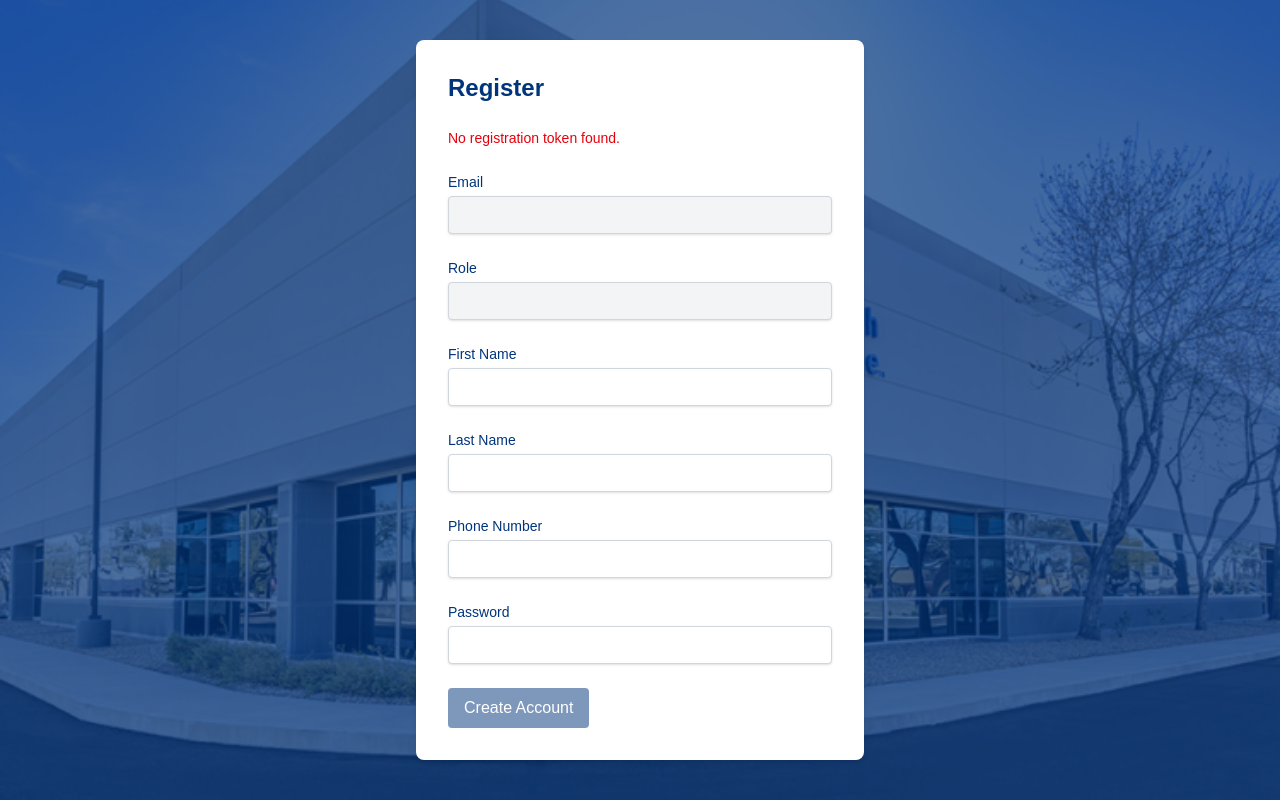
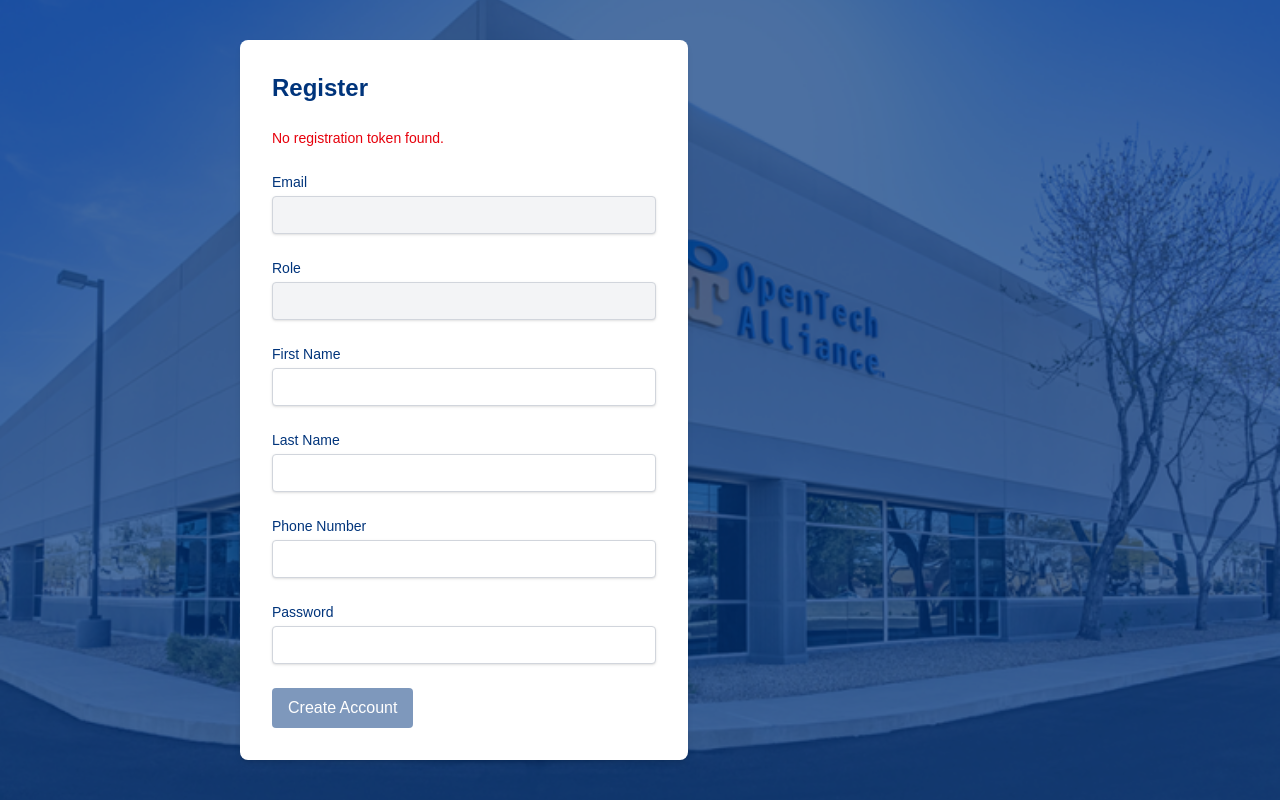
Before and after one commit to MoBBsKiLLz/OpenPortal2.0, a Next.js app: page /register in a window 1280 px wide. Built offline with nearby package versions, Linux system fonts and the light colour scheme.

Commit message:
Updated the location of the login and register forms to get a better view of the company building in the hero image

```diff
--- a/src/app/login/page.tsx
+++ b/src/app/login/page.tsx
@@ -39,7 +39,7 @@ export default function LoginPage() {
       <div className="absolute inset-0 bg-[#00347B]/70"></div>
 
       {/* Form container (above background) */}
-      <div className="relative z-10 flex h-full items-center justify-center px-4">
+      <div className="relative z-10 flex h-full items-center justify-center md:justify-start md:ml-56 px-4">
         <form
           onSubmit={handleLogin}
           className="w-full max-w-md space-y-6 rounded-lg bg-white bg-opacity-90 p-8 shadow-md backdrop-blur"
--- a/src/app/register/page.tsx
+++ b/src/app/register/page.tsx
@@ -84,7 +84,7 @@ export default function RegisterPage() {
   return (
     <div className="relative h-screen w-full bg-[url('/images/heroimage.png')] bg-cover bg-center">
       <div className="absolute inset-0 bg-[#00347B]/70" />
-      <div className="relative z-10 flex h-full items-center justify-center px-4">
+      <div className="relative z-10 flex h-full items-center justify-center md:justify-start md:ml-56 px-4">
         <form
           onSubmit={handleSubmit}
           className="w-full max-w-md space-y-6 rounded-lg bg-white bg-opacity-90 p-8 shadow-md backdrop-blur"
```
